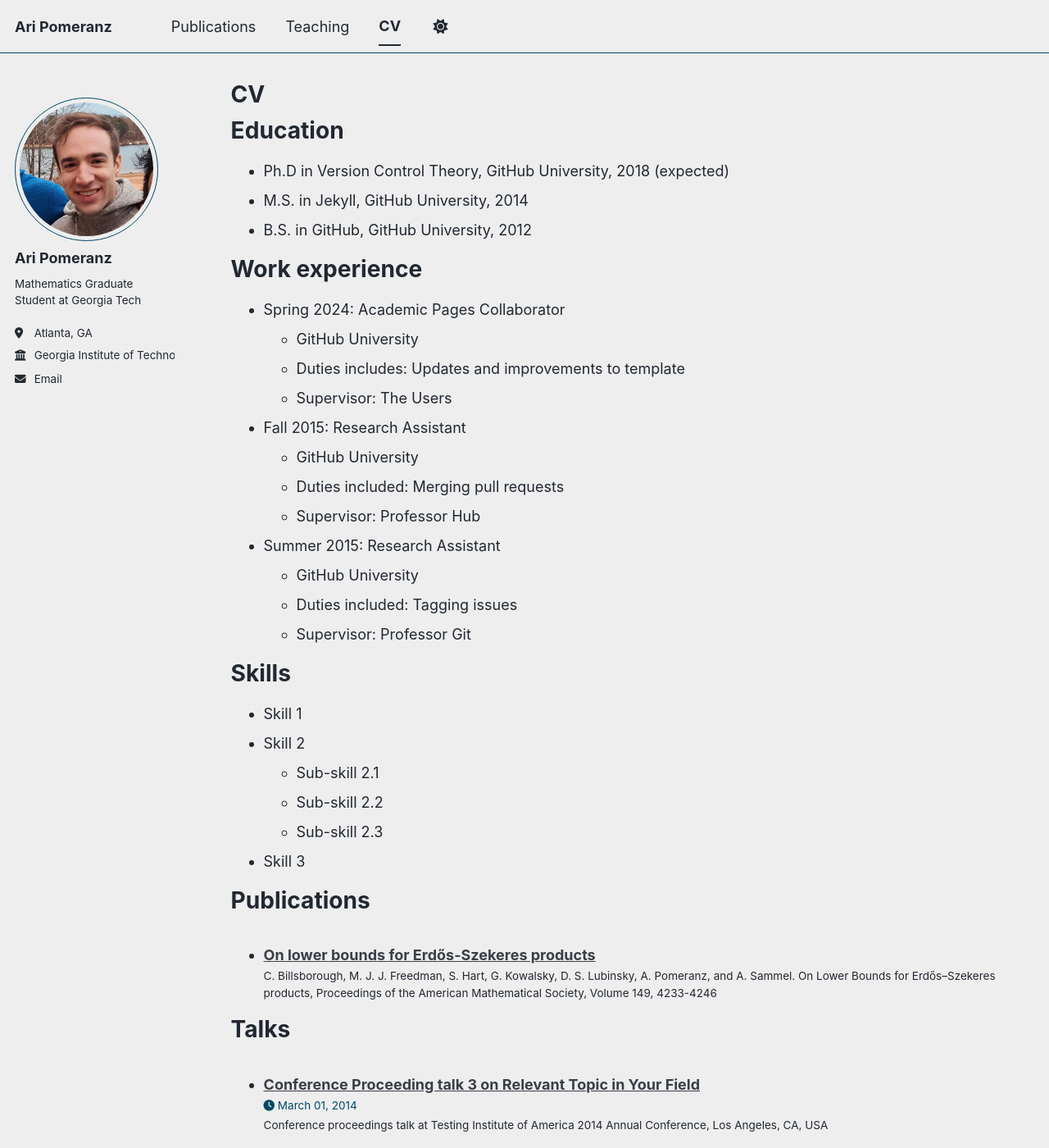
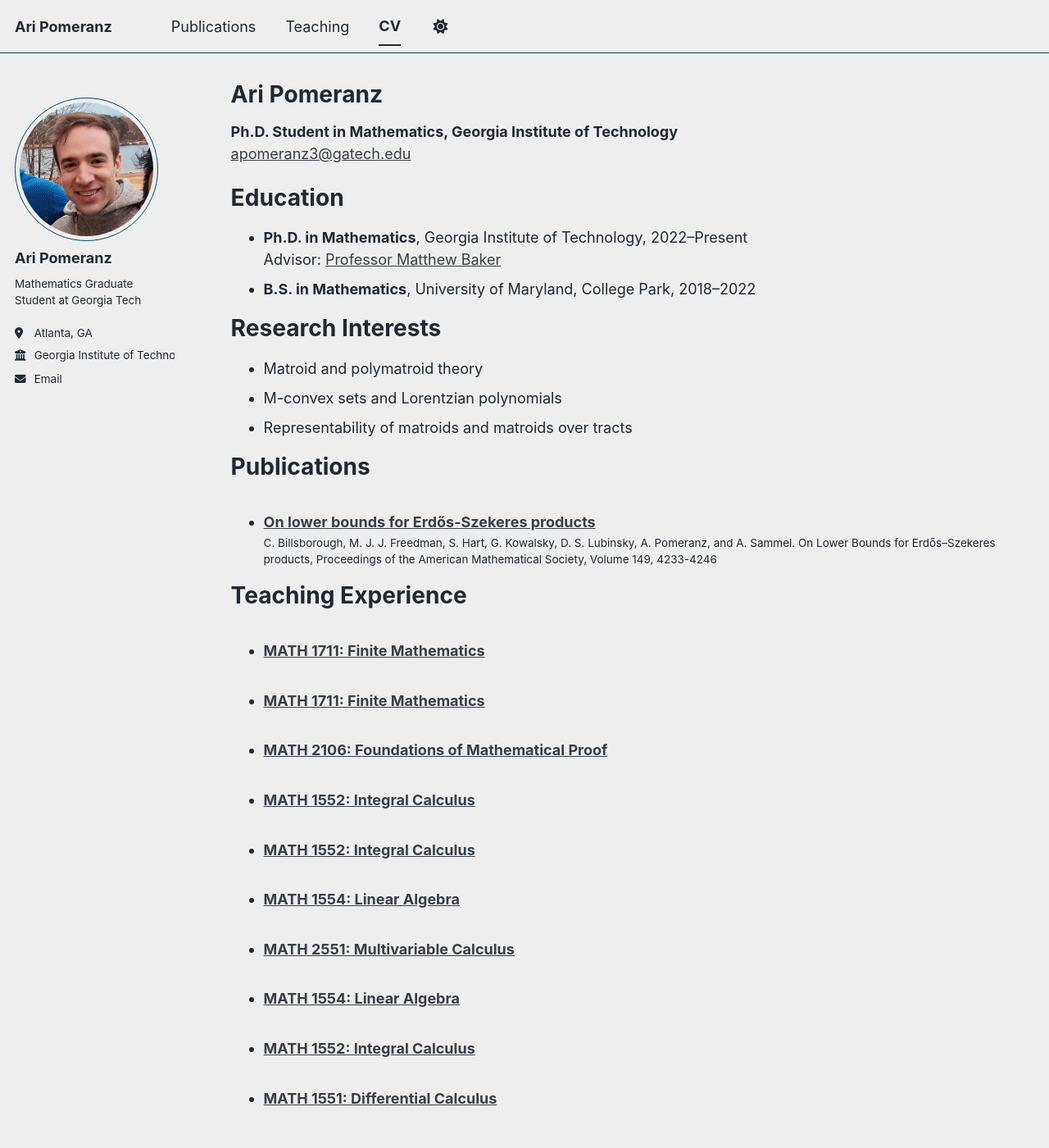
Before and after one commit to aripomeranz/aripomeranz, a Jekyll site: the page built from _pages/cv.md, in a window 1280 px wide and 1400 px high. Shown: the whole window at 82% size. Built offline with Jekyll 4.4.1, drawn with Linux system fonts in a browser that asks for light colours; a script bundle is joined from its source files by our own code; library files that are not in the unit come from our copies; some of the changed text lies outside the part shown.

Commit message:
Replace placeholder CV with academic CV

```diff
--- a/_pages/cv.md
+++ b/_pages/cv.md
@@ -1,6 +1,6 @@
 ---
 layout: archive
-title: "CV"
+title: "Ari Pomeranz"
 permalink: /cv/
 author_profile: true
 redirect_from:
@@ -9,56 +9,29 @@ redirect_from:
 
 {% include base_path %}
 
+**Ph.D. Student in Mathematics, Georgia Institute of Technology**
+[apomeranz3@gatech.edu](mailto:apomeranz3@gatech.edu)
+
 Education
 ======
-* Ph.D in Version Control Theory, GitHub University, 2018 (expected)
-* M.S. in Jekyll, GitHub University, 2014
-* B.S. in GitHub, GitHub University, 2012
+* **Ph.D. in Mathematics**, Georgia Institute of Technology, 2022–Present
+  Advisor: [Professor Matthew Baker](https://sites.google.com/view/mattbakermath/home/)
+* **B.S. in Mathematics**, University of Maryland, College Park, 2018–2022
 
-Work experience
+Research Interests
 ======
-* Spring 2024: Academic Pages Collaborator
-  * GitHub University
-  * Duties includes: Updates and improvements to template
-  * Supervisor: The Users
-
-* Fall 2015: Research Assistant
-  * GitHub University
-  * Duties included: Merging pull requests
-  * Supervisor: Professor Hub
-
-* Summer 2015: Research Assistant
-  * GitHub University
-  * Duties included: Tagging issues
-  * Supervisor: Professor Git
-
-Skills
-======
-* Skill 1
-* Skill 2
-  * Sub-skill 2.1
-  * Sub-skill 2.2
-  * Sub-skill 2.3
-* Skill 3
+* Matroid and polymatroid theory
+* M-convex sets and Lorentzian polynomials
+* Representability of matroids and matroids over tracts
 
 Publications
 ======
-  <ul>{% for post in site.publications reversed %}
-    {% include archive-single-cv.html %}
-  {% endfor %}</ul>
+<ul>{% for post in site.publications reversed %}
+  {% include archive-single-cv.html %}
+{% endfor %}</ul>
 
-Talks
+Teaching Experience
 ======
-  <ul>{% for post in site.talks reversed %}
-    {% include archive-single-talk-cv.html  %}
-  {% endfor %}</ul>
-
-Teaching
-======
-  <ul>{% for post in site.teaching reversed %}
-    {% include archive-single-cv.html %}
-  {% endfor %}</ul>
-
-Service and leadership
-======
-* Currently signed in to 43 different slack teams
+<ul>{% for post in site.teaching reversed %}
+  {% include archive-single-cv.html %}
+{% endfor %}</ul>
```
